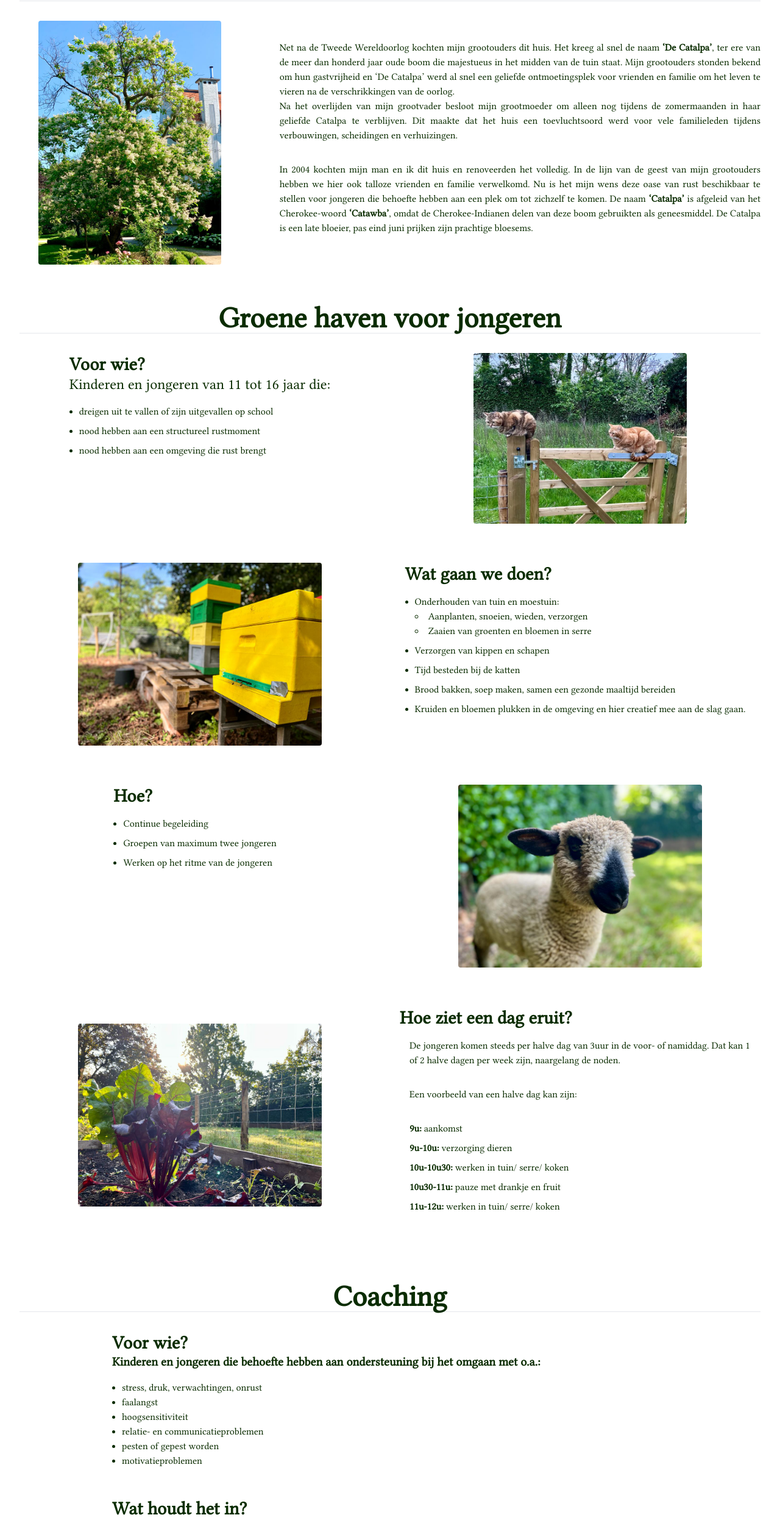
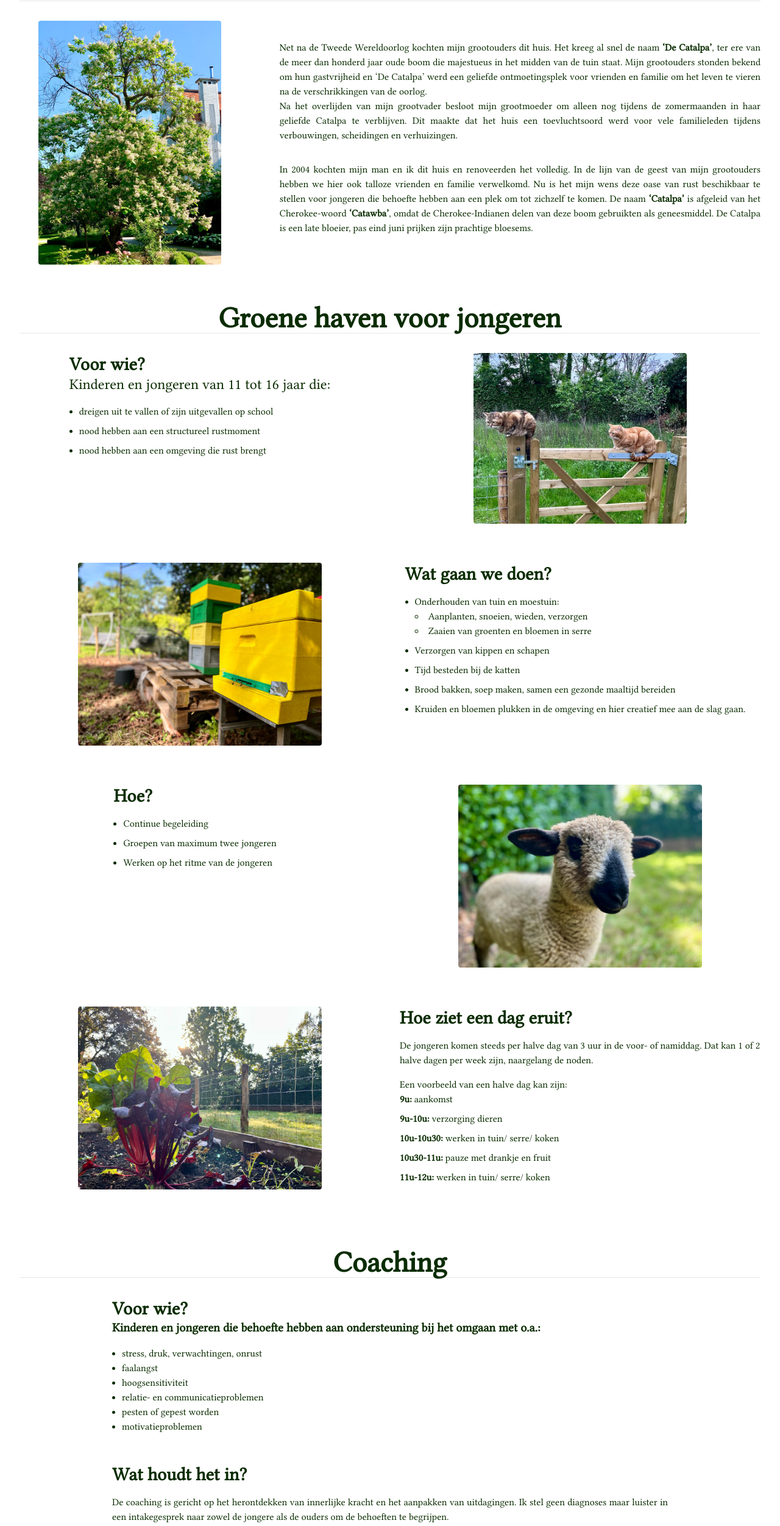
Before and after one commit to Kobe-Tjoen/catalpajongeren, a React (Vite) app in the folder vite-project/: page / in a window 1280 px wide. Shown: the part 1563-4066 px from the top of the page at 61% size. Built offline with nearby package versions, Linux system fonts and the light colour scheme.

Commit message:
final commit

```diff
--- a/vite-project/src/coaching.tsx
+++ b/vite-project/src/coaching.tsx
@@ -5,7 +5,7 @@ const Coaching : React.FC = () =>{
         <>
             <motion.div
             id="coaching"
-            className="container mx-auto mt-8 p-8 text-justify argent"
+            className="container mx-auto mt-8 p-8 sm:text-justify argent"
             initial={{opacity: 0, y: -10}}
             whileInView={{opacity: 1, y: 0}}
             transition={{duration: 0.4, ease: "easeInOut"}}
@@ -28,7 +28,7 @@ const Coaching : React.FC = () =>{
 
                 <div className="m-auto text-justify md:w-3/4  mt-8">
                     <h3 className="text-3xl  font-semibold">Wat houdt het in?</h3>
-                    <div className="p-4">
+                    <div className="my-4">
                         <p>De coaching is gericht op het herontdekken van innerlijke kracht en het aanpakken van uitdagingen. Ik stel geen diagnoses maar luister in een intakegesprek naar zowel de jongere als de ouders om de behoeften te begrijpen.</p>
                         <p>De coaching sessies zijn dynamisch en flexibel, op maat gemaakt voor elke unieke jongere. We verkennen stress, begrijpen de gevolgen, ontdekken manieren om deze te verminderen. Samen identificeren we de bronnen van stress en ontwikkelen we strategieën om ermee om te gaan.</p>
                         <p>Elk traject is een persoonlijke reis, afgestemd op de individuele behoeften en dynamiek van de jongere.</p>
@@ -37,7 +37,7 @@ const Coaching : React.FC = () =>{
 
                 <div className="m-auto text-justify md:w-3/4  mt-8">
                     <h3 className="text-3xl  font-semibold">Hoe verloopt een coaching sessie?</h3>
-                    <p className="p-4">Een sessie duurt 1,5 uur en is aangepast aan de behoeften van de jongere. De sessies kunnen in de natuur gehouden worden tijdens een wandeling of in de vertrouwde praktijkruimte.</p>
+                    <p className="my-4">Een sessie duurt 1,5 uur en is aangepast aan de behoeften van de jongere. De sessies kunnen in de natuur gehouden worden tijdens een wandeling of in de vertrouwde praktijkruimte.</p>
                 </div>
             </motion.div>
         </>
--- a/vite-project/src/contact.tsx
+++ b/vite-project/src/contact.tsx
@@ -6,7 +6,7 @@ const Contact : React.FC = () =>{
     <>
 <motion.div
             id="contact"
-            className="container m-auto mt-8 p-8 text-justify argent items-center"
+            className="container m-auto mt-8 p-8 sm:text-justify argent items-center"
             initial={{opacity: 0, y: -10}}
             whileInView={{opacity: 1, y: 0}}
             transition={{duration: 0.4, ease: "easeInOut"}}
@@ -16,7 +16,7 @@ const Contact : React.FC = () =>{
                 <h2 className="text-4xl md:text-5xl font-bold text-center mb-8 w-full border-b">Contact</h2>
 
                 <div className="m-auto md:w-2/3">
-                    <h3 className="text-3xl font-semibold">Hoe starte op catalpa?</h3>
+                    <h3 className="text-3xl font-semibold">Hoe starten op De Catalpa?</h3>
                     <p className='mt-8 text-lg font-semibold'>Je bent steeds welkom voor een verkennend gesprek. Je kan een afspraken maken:</p>
                     <div className='space-y-2 mt-4'>
                         <p className='flex align-center'>
@@ -31,7 +31,7 @@ const Contact : React.FC = () =>{
                         </p>
                     </div>
 
-                    <p className='mt-4 text-lg font-semibold'>Aanmelding gebeurt steeds via: </p>
+                    <p className='mt-4 text-lg font-semibold'>Aanmelding gebeurt steeds door: </p>
                     <ul className='space-y-2'>
                         <li className='flex'>
                         Groene Zorg:
--- a/vite-project/src/groenehaven.tsx
+++ b/vite-project/src/groenehaven.tsx
@@ -59,10 +59,10 @@ const GroeneHaven : React.FC = () =>{
 
                         <img src={moestuin} alt="moestuin" className="m-auto rounded w-[400px]"/>
                         <div className="mx-auto">
-                            <h3 className="text-3xl font-semibold">Hoe ziet een dag eruit?</h3>
-                            <p className="p-4">De jongeren komen steeds per halve dag van 3uur in de voor- of namiddag. Dat kan 1 of 2 halve dagen per week zijn, naargelang de noden.</p>
-                            <p className="p-4">Een voorbeeld van een halve dag kan zijn:</p>
-                            <ul className="p-4 space-y-2">
+                            <h3 className="text-3xl font-semibold mb-4">Hoe ziet een dag eruit?</h3>
+                            <p className="mb-4">De jongeren komen steeds per halve dag van 3 uur in de voor- of namiddag. Dat kan 1 of 2 halve dagen per week zijn, naargelang de noden.</p>
+                            <p>Een voorbeeld van een halve dag kan zijn:</p>
+                            <ul className="space-y-2">
                                 <li><b>9u:</b> aankomst</li>
                                 <li><b>9u-10u:</b> verzorging dieren</li>
                                 <li><b>10u-10u30:</b> werken in tuin/ serre/ koken</li>
--- a/vite-project/src/missie.tsx
+++ b/vite-project/src/missie.tsx
@@ -6,7 +6,7 @@ const Missie : React.FC = () =>{
         <>
             <motion.div
             id='missie'
-            className='container mx-auto mt-8 p-8 text-justify argent'
+            className='container mx-auto mt-8 p-8 sm:text-justify argent'
             initial={{opacity: 0, y: -10}}
             whileInView={{opacity: 1, y: 0}}
             transition={{duration: 0.4, ease: "easeInOut"}}
--- a/vite-project/src/plaats.tsx
+++ b/vite-project/src/plaats.tsx
@@ -6,7 +6,7 @@ const Plaats : React.FC = () =>{
         <>
             <motion.div
             id='plaats'
-            className='container mx-auto p-8 argent text-justify'
+            className='container mx-auto p-8 argent sm:text-justify'
             initial={{opacity: 0, y: -10}}
             whileInView={{opacity: 1, y: 0}}
             transition={{duration: 0.4, ease: "easeInOut"}}
@@ -18,7 +18,7 @@ const Plaats : React.FC = () =>{
                     <img className='w-[300px] m-auto rounded' src={catalpaboom} alt="mooie boom" />
                     <div className="col-span-2">
                         <div className='my-8'>
-                            <p>Net na de Tweede Wereldoorlog kochten mijn grootouders dit huis. Het kreeg al snel de naam <b>‘De Catalpa’</b>, ter ere van de meer dan honderd jaar oude boom die majestueus in het midden van de tuin staat. Mijn grootouders stonden bekend om hun gastvrijheid en ‘De Catalpa’ werd al snel een geliefde ontmoetingsplek voor vrienden en familie om het leven te vieren na de verschrikkingen van de oorlog.</p>
+                            <p>Net na de Tweede Wereldoorlog kochten mijn grootouders dit huis. Het kreeg al snel de naam <b>‘De Catalpa’</b>, ter ere van de meer dan honderd jaar oude boom die majestueus in het midden van de tuin staat. Mijn grootouders stonden bekend om hun gastvrijheid en ‘De Catalpa’ werd een geliefde ontmoetingsplek voor vrienden en familie om het leven te vieren na de verschrikkingen van de oorlog.</p>
                             <p>Na het overlijden van mijn grootvader besloot mijn grootmoeder om alleen nog tijdens de zomermaanden in haar geliefde Catalpa te verblijven. Dit maakte dat het huis een toevluchtsoord werd voor vele familieleden tijdens verbouwingen, scheidingen en verhuizingen.</p>
                         </div>
                         <div className='my-8'>
```
Also changed, not shown: vite-project/src/wiebenik.tsx (+4 -4 lines).
